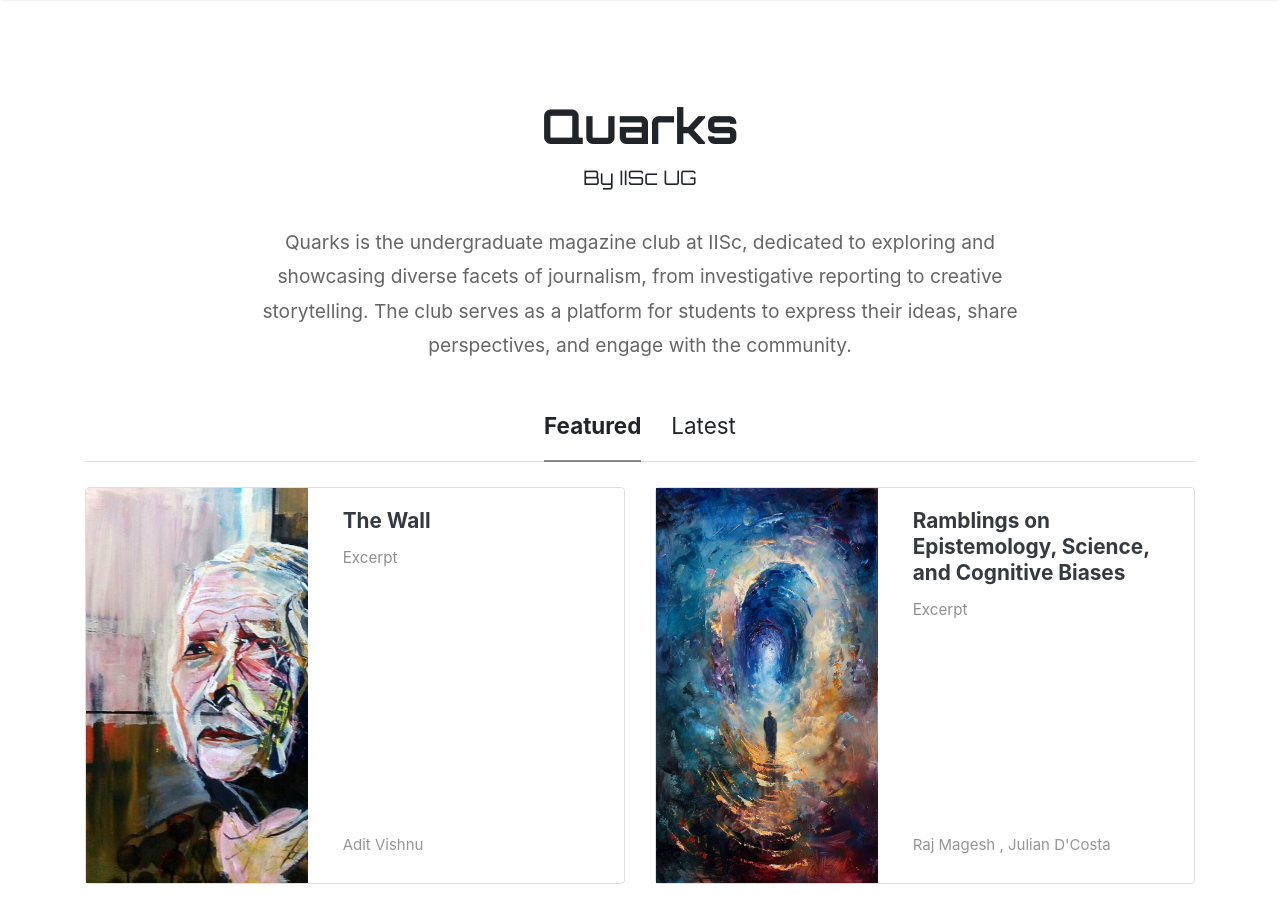
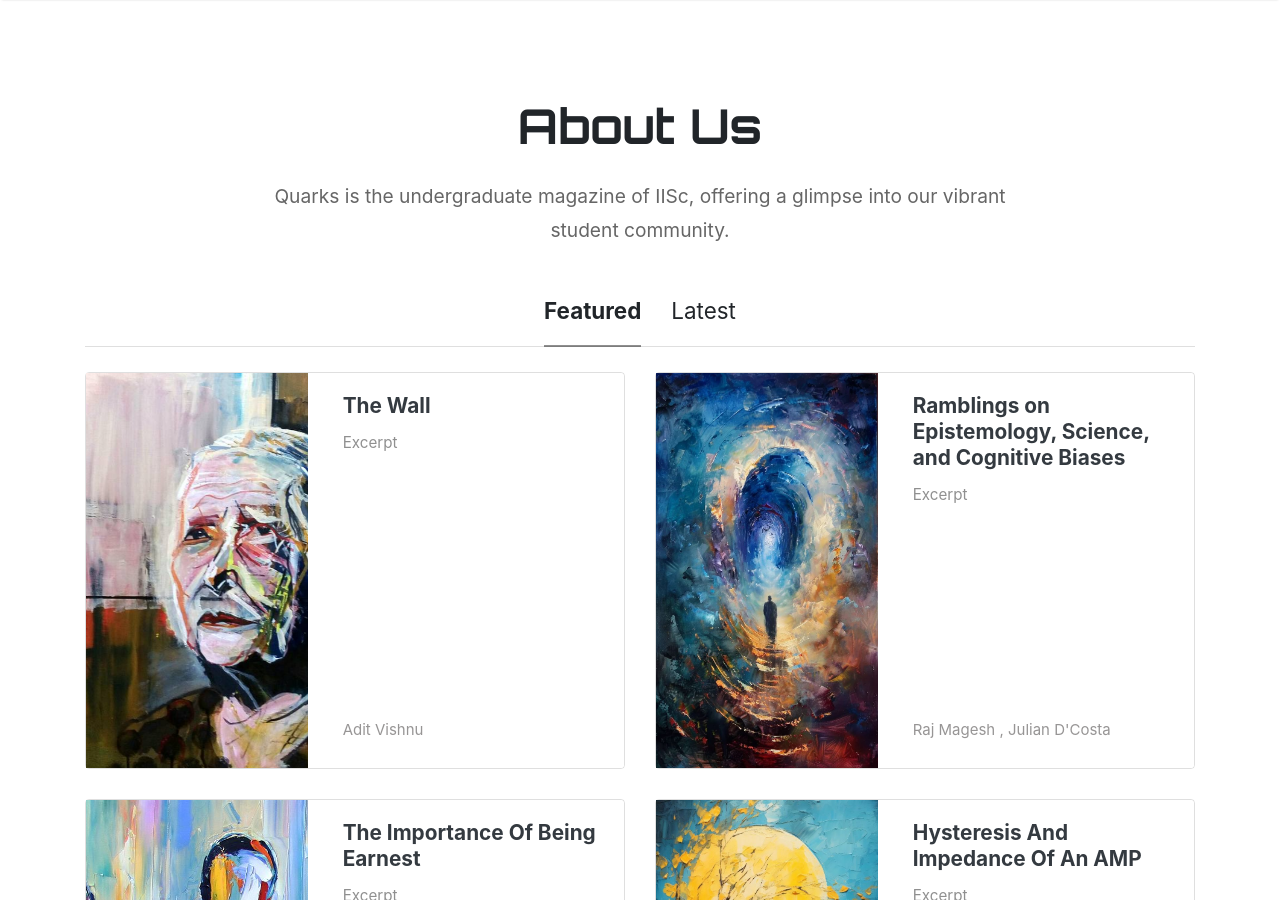
Before and after one commit to Quarks-IISc/blog, a Jekyll site: the page built from index.html, in a window 1280 px wide and 900 px high. Built offline with Jekyll 4.4.1, drawn with Linux system fonts in a browser that asks for light colours; nearby versions of some CDN libraries; the list of posts is cut into pages by our own code.

Commit message:
Fixing title

```diff
--- a/index.html
+++ b/index.html
@@ -9,11 +9,11 @@ title: Home
 
 {% if page.url == "/" %}
 <div class="mainheading text-center">
-    <h1>{{ site.title }}</h1>
-    <p class="lead">{{ site.description }}</p>
+    <h1>About Us</h1>
+    <!-- <p class="lead">{{ site.description }}</p> -->
 </div>
 <p class="intro-text">
-    Quarks is the undergraduate magazine club at IISc, dedicated to exploring and showcasing diverse facets of journalism, from investigative reporting to creative storytelling. The club serves as a platform for students to express their ideas, share perspectives, and engage with the community.
+    Quarks is the undergraduate magazine of IISc, offering a glimpse into our vibrant student community.
 </p>
 <!-- Featured and Latest Toggle -->
 <section class="featured-posts">
```
